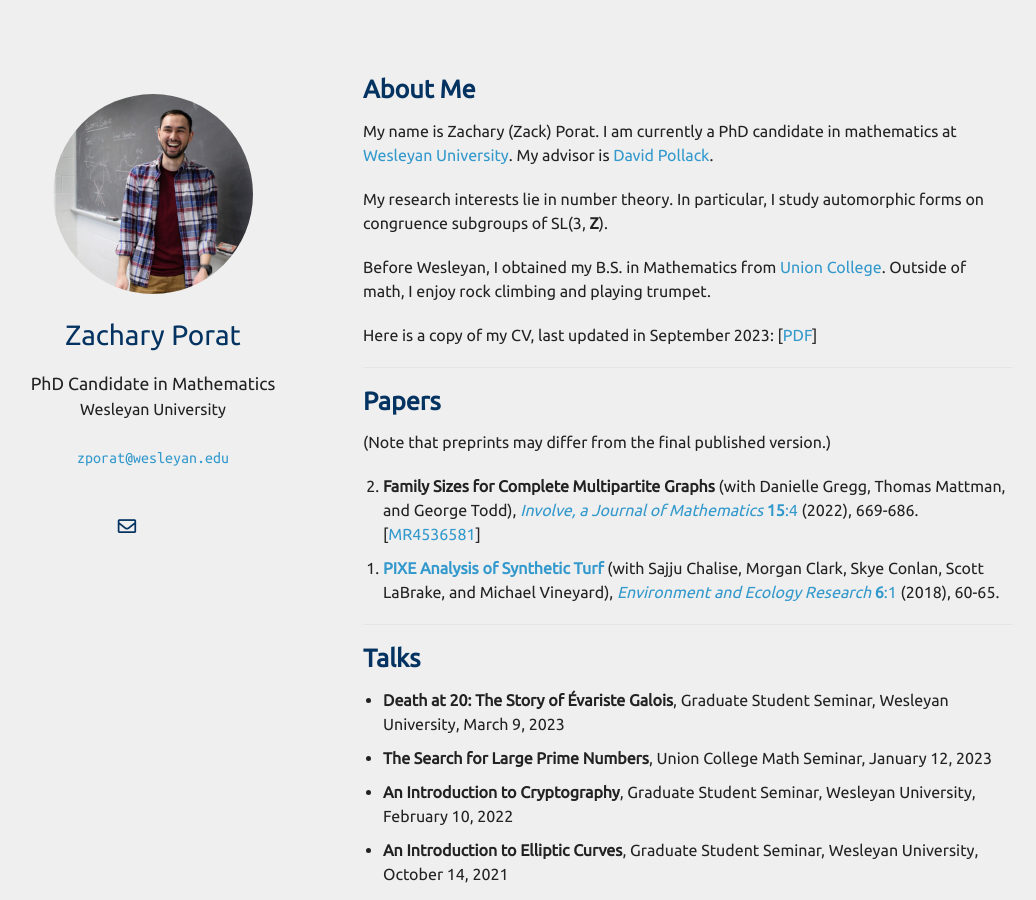
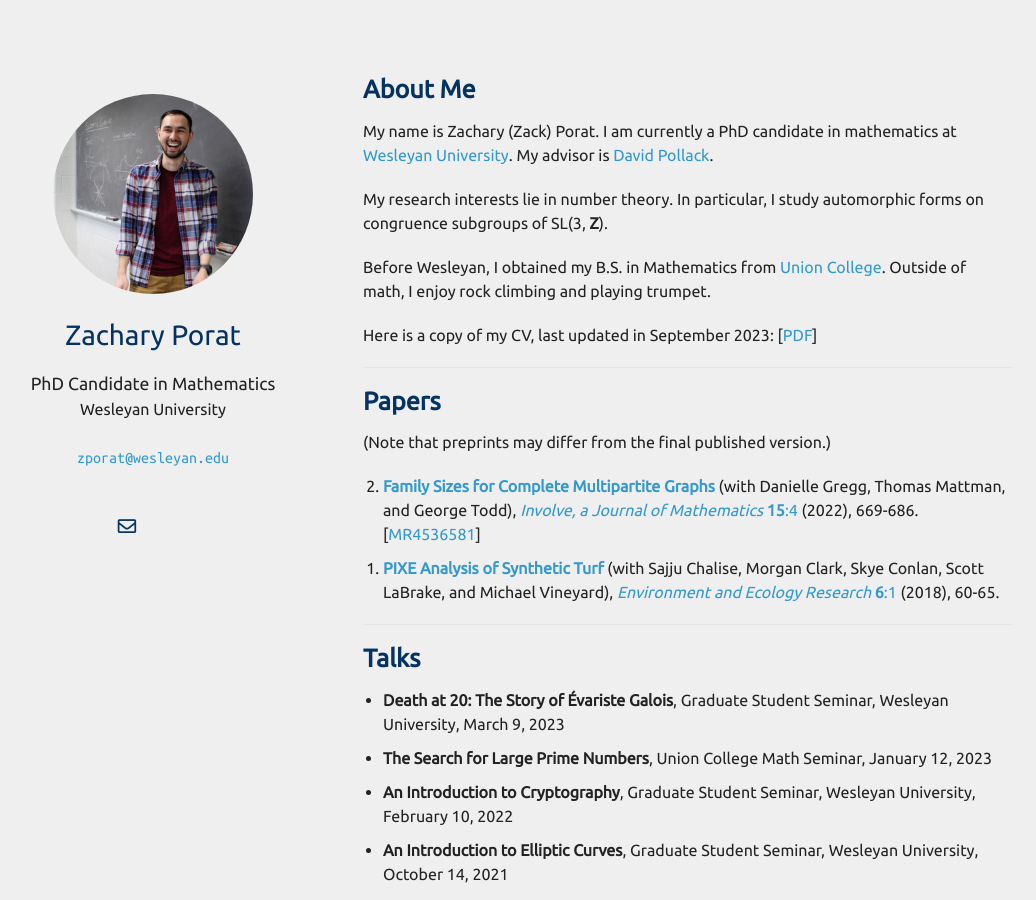
Before and after one commit to zporat/zporat.github.io, a Jekyll site: the page built from index.md, in a window 1280 px wide and 900 px high. Shown: the whole window, without its empty margins (102-1138 px from the left). Built offline with Jekyll 4.4.1, drawn with Linux system fonts in a browser that asks for light colours; nearby versions of some CDN libraries; a style sheet for code colours, icons or effects is not loaded; our own code applies the rules of GitHub Pages for plain Markdown files.

Commit message:
Update index.md

```diff
--- a/index.md
+++ b/index.md
@@ -19,7 +19,7 @@
 (Note that preprints may differ from the final published version.)
 
 <ol reversed style="margin-left:-20px">
-<li style="margin-bottom:10px;"><b>Family Sizes for Complete Multipartite Graphs</b> (with Danielle Gregg, Thomas Mattman, and George Todd), <a href="https://msp.org/involve/2022/15-4/p07.xhtml"><i>Involve, a Journal of Mathematics</i> <b>15</b>:4</a> (2022), 669-686. [<a href="https://mathscinet.ams.org/mathscinet/article?mr=4536581">MR4536581</a>]</li>
+<li style="margin-bottom:10px;"><a href="./files/papers/family_sizes.pdf"><b>Family Sizes for Complete Multipartite Graphs</b></a> (with Danielle Gregg, Thomas Mattman, and George Todd), <a href="https://msp.org/involve/2022/15-4/p07.xhtml"><i>Involve, a Journal of Mathematics</i> <b>15</b>:4</a> (2022), 669-686. [<a href="https://mathscinet.ams.org/mathscinet/article?mr=4536581">MR4536581</a>]</li>
 <li style="margin-bottom:10px;"><a href="./files/papers/pixe_turf.pdf"><b>PIXE Analysis of Synthetic Turf</b></a> (with Sajju Chalise, Morgan Clark, Skye Conlan, Scott LaBrake, and Michael Vineyard), <a href="https://www.hrpub.org/journals/article_info.php?aid=6770"><i>Environment and Ecology Research</i> <b>6</b>:1</a> (2018), 60-65. </li>
 </ol>
 
```
